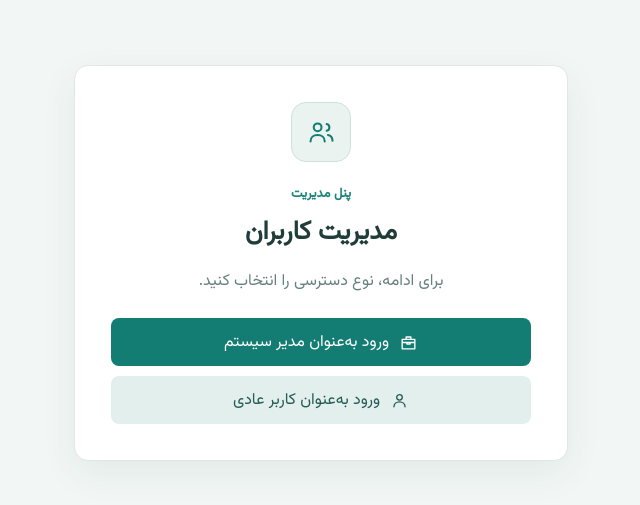
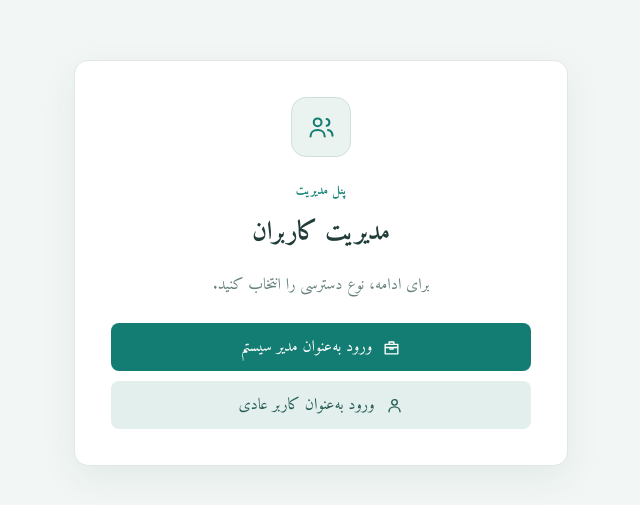
Before and after one commit to alirezaakj/users-task-angular, an Angular app: page /login in a window 1280 px wide. Shown: the part 161-666 px from the top of the page, without its empty margins (319-959 px from the left). Built offline with nearby package versions, Linux system fonts and the light colour scheme.

Commit message:
Use a Persian serif font in the interface

```diff
--- a/package.json
+++ b/package.json
@@ -17,7 +17,7 @@
     "@angular/forms": "^21.2.0",
     "@angular/platform-browser": "^21.2.0",
     "@angular/router": "^21.2.0",
-    "@fontsource/vazirmatn": "^5.3.0",
+    "@fontsource/amiri": "^5.3.0",
     "rxjs": "~7.8.0",
     "tslib": "^2.3.0"
   },
--- a/src/app/app.css
+++ b/src/app/app.css
@@ -3,7 +3,7 @@
   min-height: 100vh;
   color: #173b3b;
   background: #f2f7f5;
-  font-family: "Vazirmatn", "Segoe UI", Tahoma, sans-serif;
+  font-family: "Amiri", "Times New Roman", serif;
 }
 
 * { box-sizing: border-box; }
--- a/src/styles.css
+++ b/src/styles.css
@@ -1,8 +1,9 @@
-@import '@fontsource/vazirmatn/400.css';
+@import '@fontsource/amiri/400.css';
+@import '@fontsource/amiri/700.css';
 
 html,
 body {
   min-height: 100%;
   margin: 0;
-  font-family: "Vazirmatn", "Segoe UI", Tahoma, sans-serif;
+  font-family: "Amiri", "Times New Roman", serif;
 }
```
Also changed, not shown: 4 other files (tests, documents, lock files or other folders).
